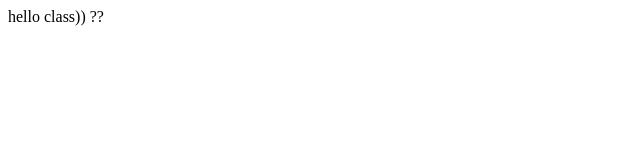
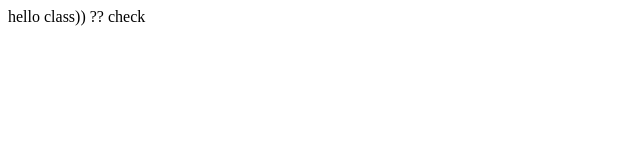
Before and after one commit to TimKanly/begin, a plain HTML site: page index.html in a window 1280 px wide. Shown: the full height of the page, 0-640 px from the left. Drawn offline with Linux system fonts and the light colour scheme.

Commit message:
Update index.html

```diff
--- a/index.html
+++ b/index.html
@@ -7,6 +7,6 @@
 <body>
 hello class)) ??
 
-
+check
 </body>
 </html>
```
